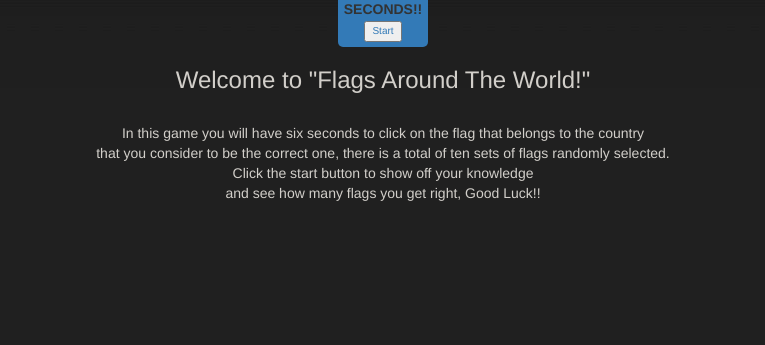
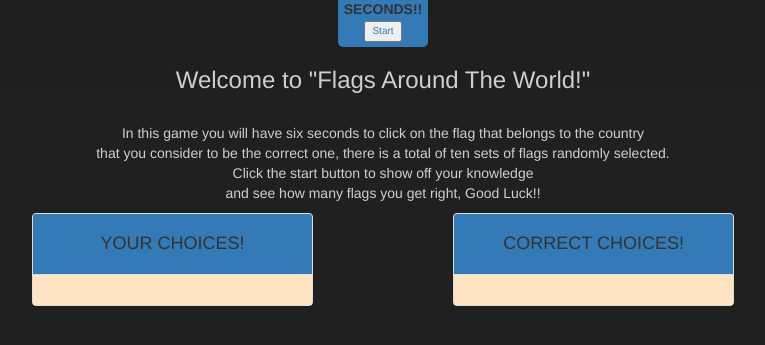
Before and after one commit to owelchez/TriviaGame, a PHP site: page / in a window 1280 px wide. Shown: the part 232-577 px from the top of the page, without its empty margins (257-1022 px from the left). Run offline with PHP 8.4, Linux system fonts and the light colour scheme.

Commit message:
Tired, almost there

```diff
--- a/assets/css/style.css
+++ b/assets/css/style.css
@@ -50,6 +50,20 @@ body
 	margin-bottom: 10px;
 }
 
+#youChoicesContainer
+{
+	width: 40%;
+	text-align: center;
+	float: left;
+}
+
+#correctContainer
+{
+	width: 40%;
+	text-align: center;
+	float: right;
+}
+
 #wrapper
 {
 	width: 90px;
--- a/assets/javascript/app.js
+++ b/assets/javascript/app.js
@@ -8,6 +8,7 @@ var currentAnswer = '';
 var finalSet = [];
 var newQuestionsSet = [];
 var duplicatedValue = false;
+var timeoutID;
 
 /*******************************************************/
                  /*User inputs' variables*/
@@ -107,8 +108,34 @@ function showCorrectFlagInPanel(){
     flagPause();
 }
 
+function showCorrectFlagInPanelTimeout(){
+// Render correct flag here
+
+    hideQuestionContainer();
+    showPanelAnswer();
+    $('#panelAnswer').html(panelAnswer);
+    $('#answerTitle').html('<h3>The correct flag is ' + countryName + '</h3>');
+    $('#answerContainer').html('<img src="assets/images/' + countryName + '.png"/>');
+
+
+    currentQuestion++;
+    wrongAnswers++;
+    userChoices.push('Bad Flag');
+    console.log(wrongAnswers);
+    console.log(userChoices);
+
+    if(currentQuestion <= totalQuestions){
+        flagPause();
+    }
+
+    if(currentQuestion > totalQuestions){
+        hideQuestionContainer();
+        timeoutID = window.setTimeout(hidePanelAnswer, 3000);
+    }
+}
+
 function flagPause(){
-    var timeoutID = window.setTimeout(renderFlagsArray, 3000);
+    timeoutID = window.setTimeout(renderFlagsArray, 3000);
 }
 
 function showPanelAnswer(){
@@ -160,16 +187,21 @@ function renderFlagsArray(){
     }
 
     clickNload();
+
+    timeoutID = window.setTimeout(showCorrectFlagInPanelTimeout, 6000);
 }
 
  function clickNload(){
 // Onclick event for flags
     $('#flagContainer').one('click', (function(e){
+        window.clearTimeout(timeoutID);
         console.log(e.target.id);
         currentAnswer = e.target.id;
         console.log("You've clicked on " + e.target.id);
         console.log(currentAnswer);
 
+        $('#yourFlags').prepend('<img id="' + currentAnswer + '" src="assets/images/' + currentAnswer + '.png"/>');
+        $('#correctFlags').prepend('<img id="' + countryName + '" src="assets/images/' + countryName + '.png"/>');
 
         if(currentAnswer === countryName){
             correctAnswers++;
@@ -179,6 +211,7 @@ function renderFlagsArray(){
             console.log("Correct Answers " + correctAnswers);
             randomChoices.push(countryName);
             console.log("The computer generated choices are..." + randomChoices);
+
         }
         else if(currentAnswer !== countryName){
             wrongAnswers++;
@@ -203,11 +236,12 @@ function renderFlagsArray(){
     	$('#start').on('click', function(){
             $('#start').hide();
             $('#intro').hide();
+            stopwatch.start();
             startGame();
         });
     }
 
-    /*var stopwatch = {
+    var stopwatch = {
         time:6,
 
         start: function(){
@@ -223,11 +257,8 @@ function renderFlagsArray(){
             var converted = stopwatch.timeConverter(stopwatch.time);
             $('#timer').html(converted);
             if(stopwatch.time === 0){
-                userChoices.push('Bad Flag');
-                console.log(userChoices);
-                wrongAnswers++;
-                currentQuestion++;
-                showCorrectFlagInPanel();
+                stopwatch.stop();
+                stopwatch.time = 6;
             }
         },
 
@@ -240,4 +271,3 @@ function renderFlagsArray(){
             return seconds;
         }
     }
-*/
--- a/index.html
+++ b/index.html
@@ -59,7 +59,35 @@
 
 	</div>
 
+			<div id="youChoicesContainer">
+				<div class="panel panel-default">
+						<div class="panel-heading">
+							<div id="panelText">
+								 <h4>YOUR CHOICES!</h4>
+							</div>
+						</div>
+							<div class="panel-body">
+									<div id="yourFlags">
 
+									</div>
+							</div>
+				</div>
+			</div>
+
+			<div id="correctContainer">
+				<div class="panel panel-default">
+						<div class="panel-heading">
+							<div id="panelText">
+								 <h4>CORRECT CHOICES!</h4>
+							</div>
+						</div>
+							<div class="panel-body">
+									<div id="correctFlags">
+
+									</div>
+							</div>
+				</div>
+			</div>
 
 
 </div>
```
